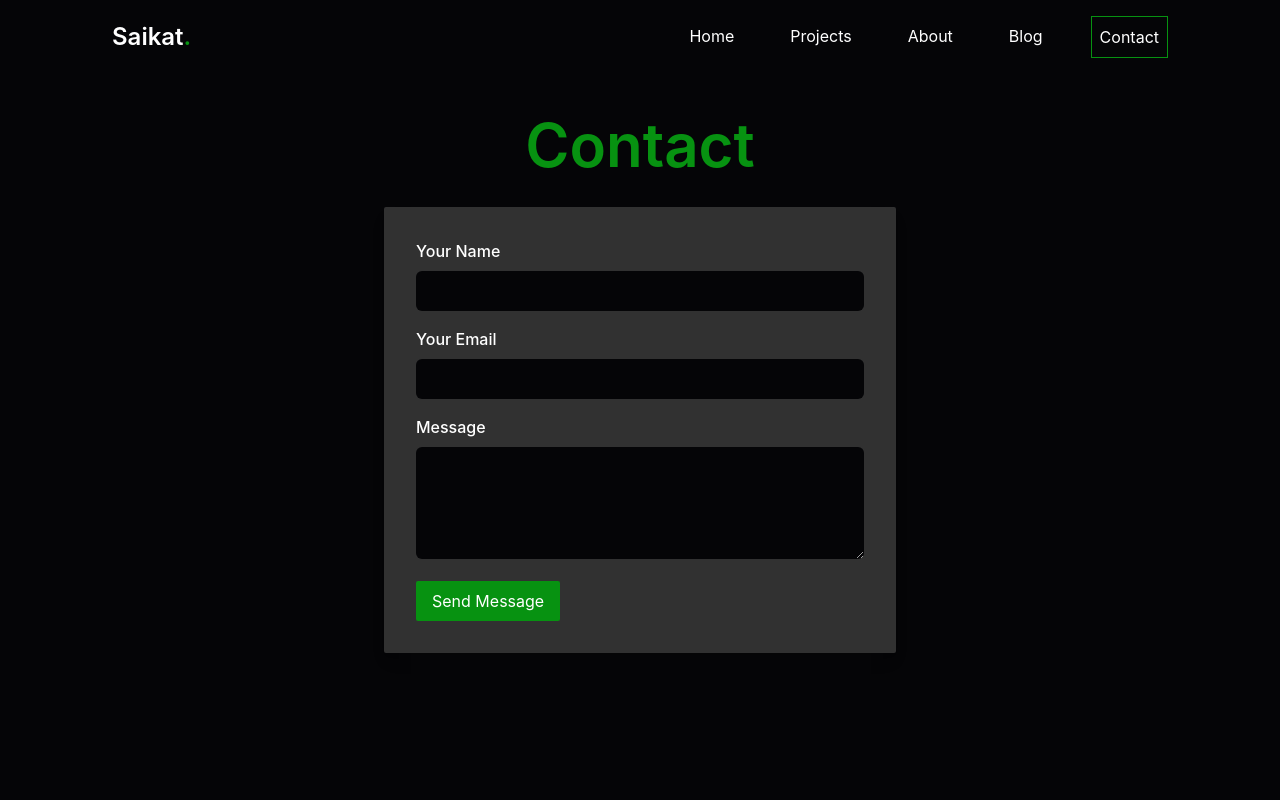
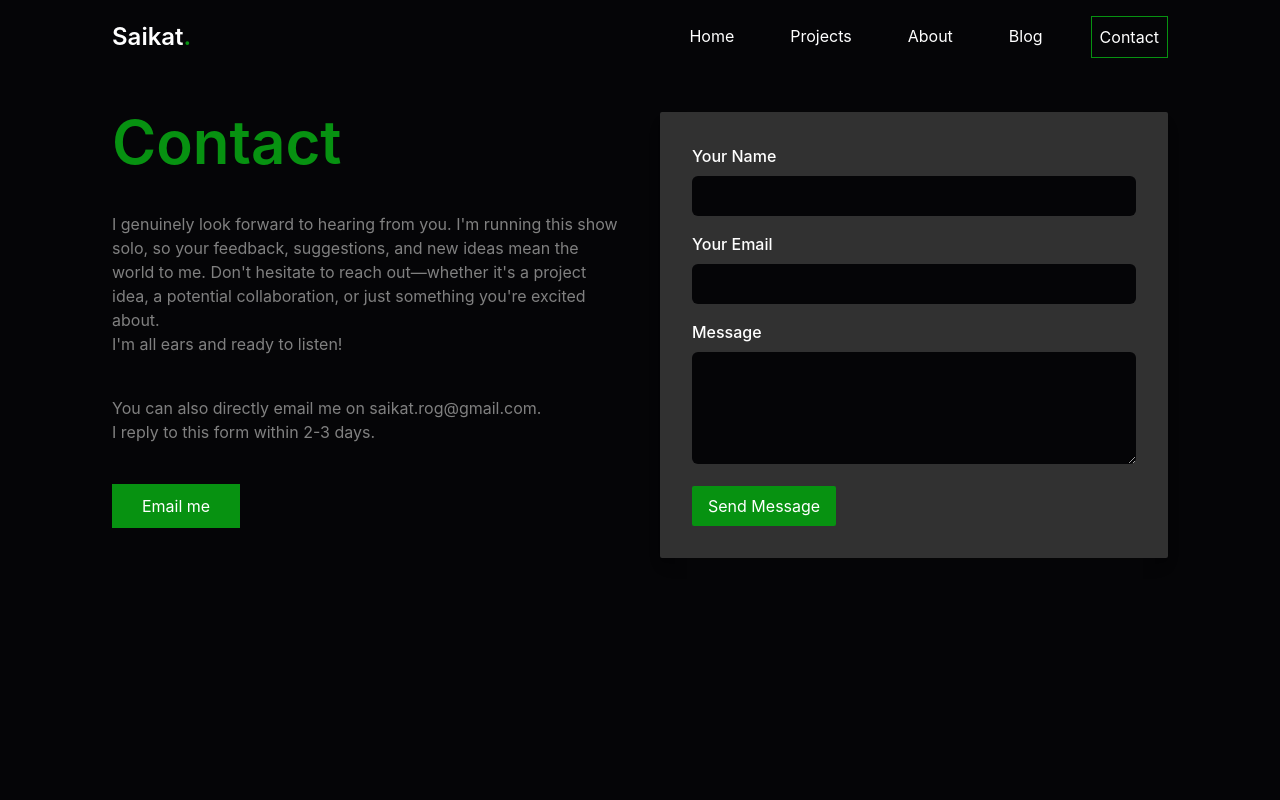
Before and after one commit to saikat-rog/saikat, a React (Create React App) app: page /contact in a window 1280 px wide. Shown: the top 800 px of the page. Built offline with nearby package versions, Linux system fonts and the light colour scheme.

Commit message:
"Refactored Contact component to include contact text and email button, and extracted handleEmailClick and downloadResume functions to Welcome component."

```diff
--- a/src/components/Contact.js
+++ b/src/components/Contact.js
@@ -1,30 +1,89 @@
-import React from 'react';
+import React from "react";
+import { handleEmailClick } from "./Welcome";
 
 const Contact = () => {
   return (
-    <div className="min-h-screen bg-deepdark text-white p-4 md:p-28 flex flex-col items-center justify-center font-inter">
-      <h1 className="text-6xl font-semibold mb-8 text-primarygreen">Contact</h1>
-
+    <div className="min-h-screen w-full bg-deepdark pl-10 pr-10 pt-28 md:p-28 grid grid-cols-1 md:grid-cols-2 gap-10 font-inter">
+      {/* Contact text */}
+      <div className=" flex flex-col gap-10 items-start">
+        {/* Contact heading */}
+        <h1 className="text-6xl font-semibold text-primarygreen">Contact</h1>
+        {/* Contact me text */}
+        <p className=" text-grey">
+          I genuinely look forward to hearing from you. I'm running this show
+          solo, so your feedback, suggestions, and new ideas mean the world to
+          me. Don't hesitate to reach out—whether it's a project idea, a
+          potential collaboration, or just something you're excited about.{" "}
+          <br />
+          I'm all ears and ready to listen!
+        </p>
+        <p className=" text-grey">
+          You can also directly email me on saikat.rog@gmail.com.
+          <br />I reply to this form within 2-3 days.
+        </p>
+        {/* Email me button */}
+        <button
+          className=" bg-primarygreen w-32 h-11 text-white"
+          onClick={handleEmailClick}
+        >
+          Email me
+        </button>
+      </div>
+      {/* Contact form */}
+      <div className=" flex flex-col items-center">
         <form className="max-w-lg w-full bg-lightdark rounded-sm shadow-lg p-8 mb-8">
           <div className="mb-4">
-          <label htmlFor="name" className="block text-white font-medium mb-2">Your Name</label>
-          <input type="text" id="name" name="name" className="w-full px-3 py-2 border border-none rounded-md focus:outline-none focus:border-primarygreen bg-deepdark" />
+            <label htmlFor="name" className="block text-white font-medium mb-2">
+              Your Name
+            </label>
+            <input
+              type="text"
+              id="name"
+              name="name"
+              className="w-full px-3 py-2 border border-none rounded-md focus:outline-none focus:border-primarygreen bg-deepdark"
+            />
           </div>
 
           <div className="mb-4">
-          <label htmlFor="email" className="block text-white font-medium mb-2">Your Email</label>
-          <input type="email" id="email" name="email" className="w-full px-3 py-2 border border-none rounded-md focus:outline-none focus:border-primarygreen bg-deepdark" />
+            <label
+              htmlFor="email"
+              className="block text-white font-medium mb-2"
+            >
+              Your Email
+            </label>
+            <input
+              type="email"
+              id="email"
+              name="email"
+              className="w-full px-3 py-2 border border-none rounded-md focus:outline-none focus:border-primarygreen bg-deepdark"
+            />
           </div>
 
           <div className="mb-4">
-          <label htmlFor="message" className="block text-white font-medium mb-2">Message</label>
-          <textarea id="message" name="message" rows="4" className="w-full px-3 py-2 border border-none rounded-md focus:outline-none focus:border-primarygreen bg-deepdark text-gray-400"></textarea>
+            <label
+              htmlFor="message"
+              className="block text-white font-medium mb-2"
+            >
+              Message
+            </label>
+            <textarea
+              id="message"
+              name="message"
+              rows="4"
+              className="w-full px-3 py-2 border border-none rounded-md focus:outline-none focus:border-primarygreen bg-deepdark text-gray-400"
+            ></textarea>
           </div>
 
-        <button type="submit" className="bg-primarygreen text-white py-2 px-4 rounded-sm hover:bg-opacity-80 transition duration-300">Send Message</button>
+          <button
+            type="submit"
+            className="bg-primarygreen text-white py-2 px-4 rounded-sm hover:bg-opacity-80 transition duration-300"
+          >
+            Send Message
+          </button>
         </form>
       </div>
+    </div>
   );
-}
+};
 
 export default Contact;
--- a/src/components/Welcome.js
+++ b/src/components/Welcome.js
@@ -3,12 +3,8 @@ import Axios from "axios";
 import { FontAwesomeIcon } from "@fortawesome/react-fontawesome";
 import { faDownload } from "@fortawesome/free-solid-svg-icons";
 
-const Welcome = () => {
-  const homeDescription =
-    "I’m from Kolkata and I have been pursuing Computer Science Engineering. I am skilled in Flutter for cross platform development and efficient on React and Tailwind frontend framework and Node js for backend and Mongo DB for the Database.";
-
 const emailAddress = "saikat.rog@gmail.com";
-  const handleEmailClick = () => {
+export const handleEmailClick = () => {
   window.location.href = `mailto:${emailAddress}`;
 };
 
@@ -17,7 +13,7 @@ const Welcome = () => {
     const response = await Axios.get(
       "https://saikatbackend.vercel.app/api/downloadResume",
       {
-          responseType: "blob", // This is important to handle binary data
+        responseType: "blob",
       }
     );
     // Create a URL from the Blob
@@ -36,6 +32,10 @@ const Welcome = () => {
     console.error("Error in downloading resume,", error);
   }
 };
+
+const Welcome = () => {
+  const homeDescription =
+    "I’m from Kolkata and I have been pursuing Computer Science Engineering. I am skilled in Flutter for cross platform development and efficient on React and Tailwind frontend framework and Node js for backend and Mongo DB for the Database.";
 
   return (
     <div className="p-10 md:p-28 flex flex-col justify-center items-start h-screen w-full bg-deepdark">
```
Lines whose indentation alone changed are shown as unchanged.
